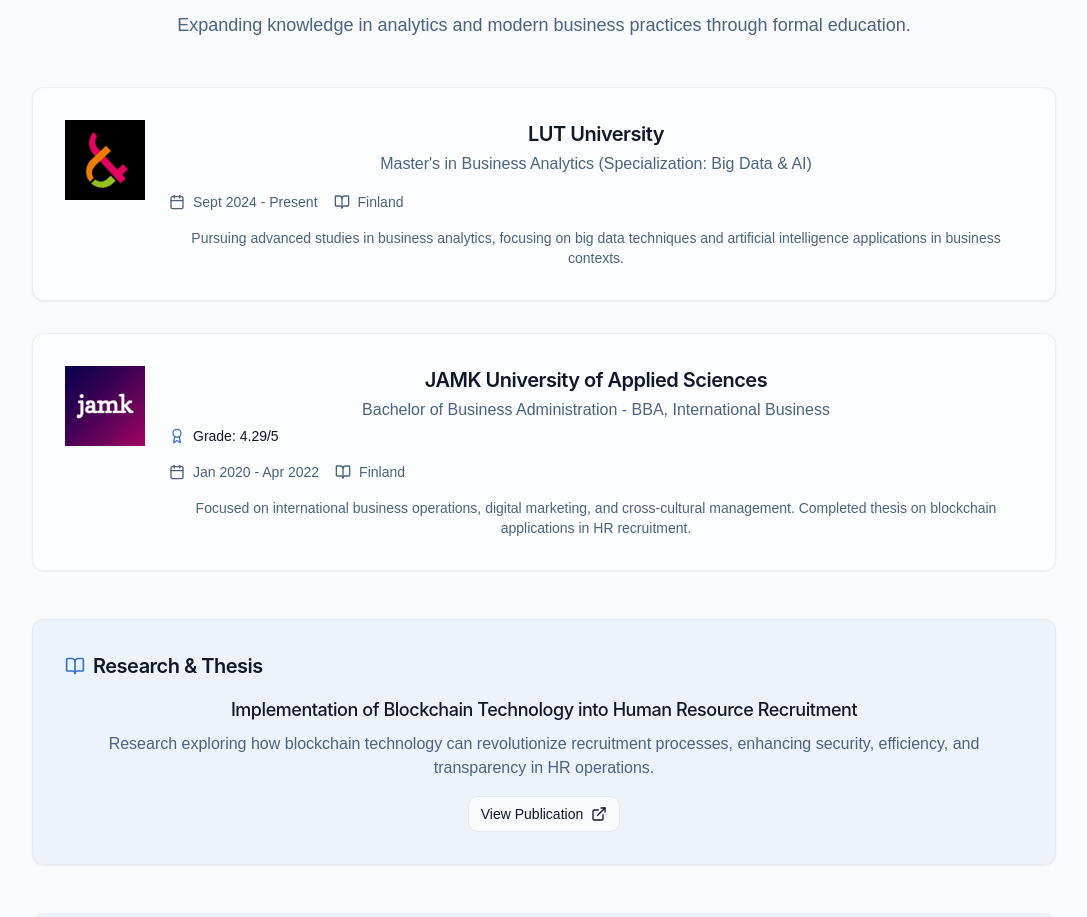
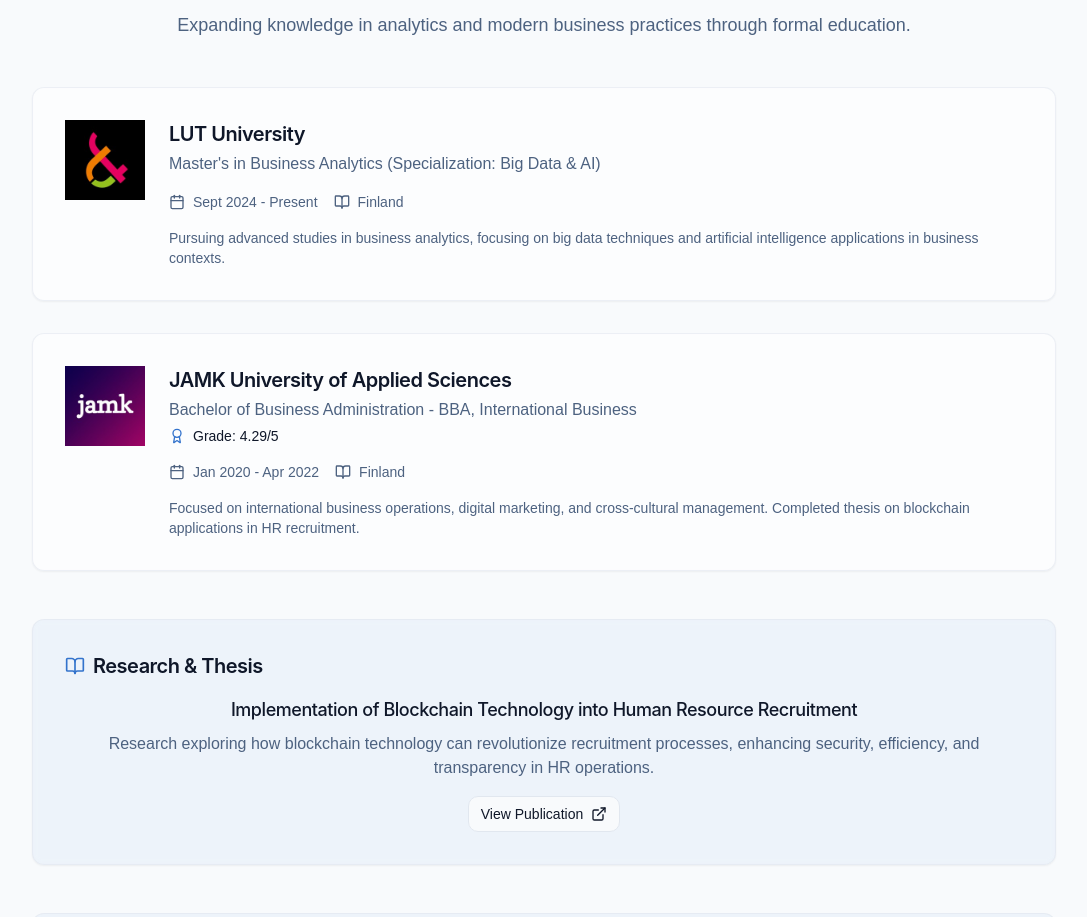
Before and after one commit to Ram45678/ramchhetri, a React (Vite) app: page / in a window 1280 px wide. Shown: the part 5720-6637 px from the top of the page, without its empty margins (96-1183 px from the left). Built offline with nearby package versions, Linux system fonts and the light colour scheme; a web font is replaced by a local one.

Commit message:
Align content in EducationSection.tsx
Align business context and blockchain in left side

```diff
--- a/src/components/EducationSection.tsx
+++ b/src/components/EducationSection.tsx
@@ -106,7 +106,7 @@ const EducationSection = () => {
                     )}
                   </div>
 
-                  <div className="space-y-4 flex-1">
+                  <div className="space-y-4 flex-1 text-left">
                     <div>
                       <h3 className="text-xl font-semibold">{education.institution}</h3>
                       <p className="text-muted-foreground mt-1">{education.degree}</p>
```
